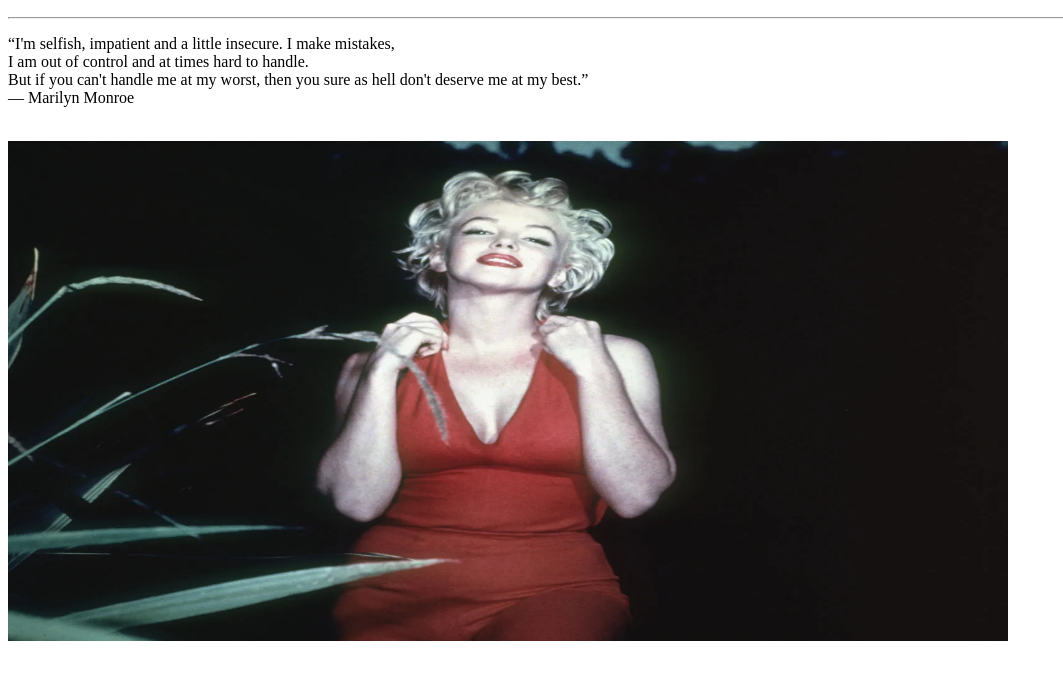
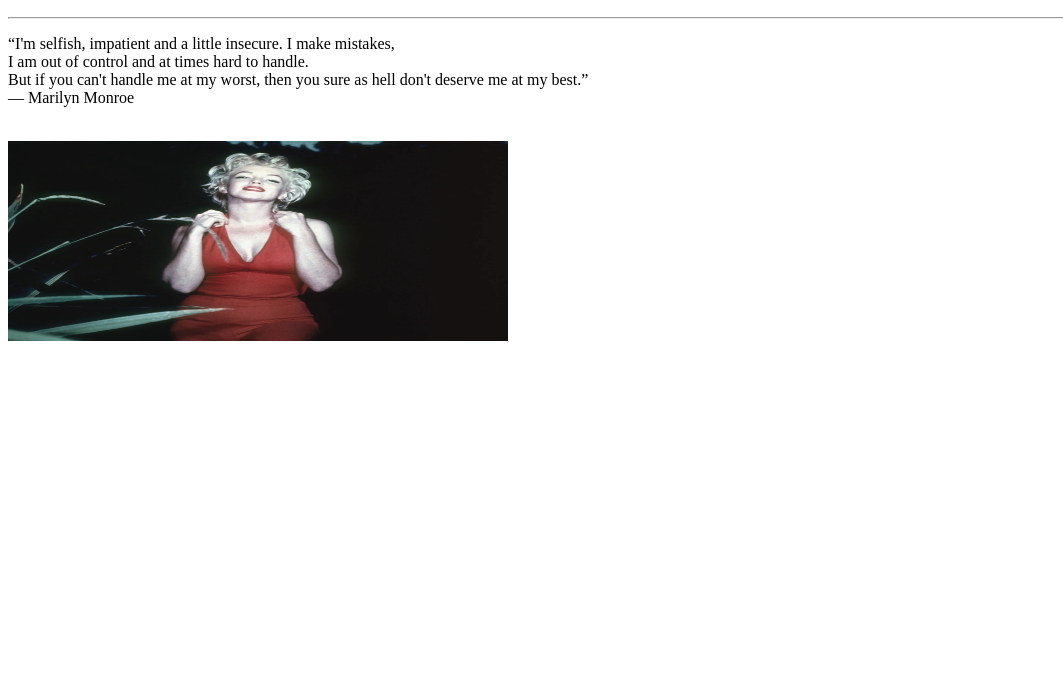
Before and after one commit to nikaxachidze/ClassworkHTML, a plain HTML site: page index.html in a window 1280 px wide. Shown: the part 110-790 px from the top of the page, without its empty margins (0-1063 px from the left). Drawn offline with Linux system fonts and the light colour scheme.

Commit message:
resized image by nika

```diff
--- a/index.html
+++ b/index.html
@@ -18,7 +18,7 @@
     </p>
 
         <img src="Marilyn-Monroe.jpg.webp"
-        width="1000px" height="500px"
+        width="500px" height="200px"
 
 
 
```
